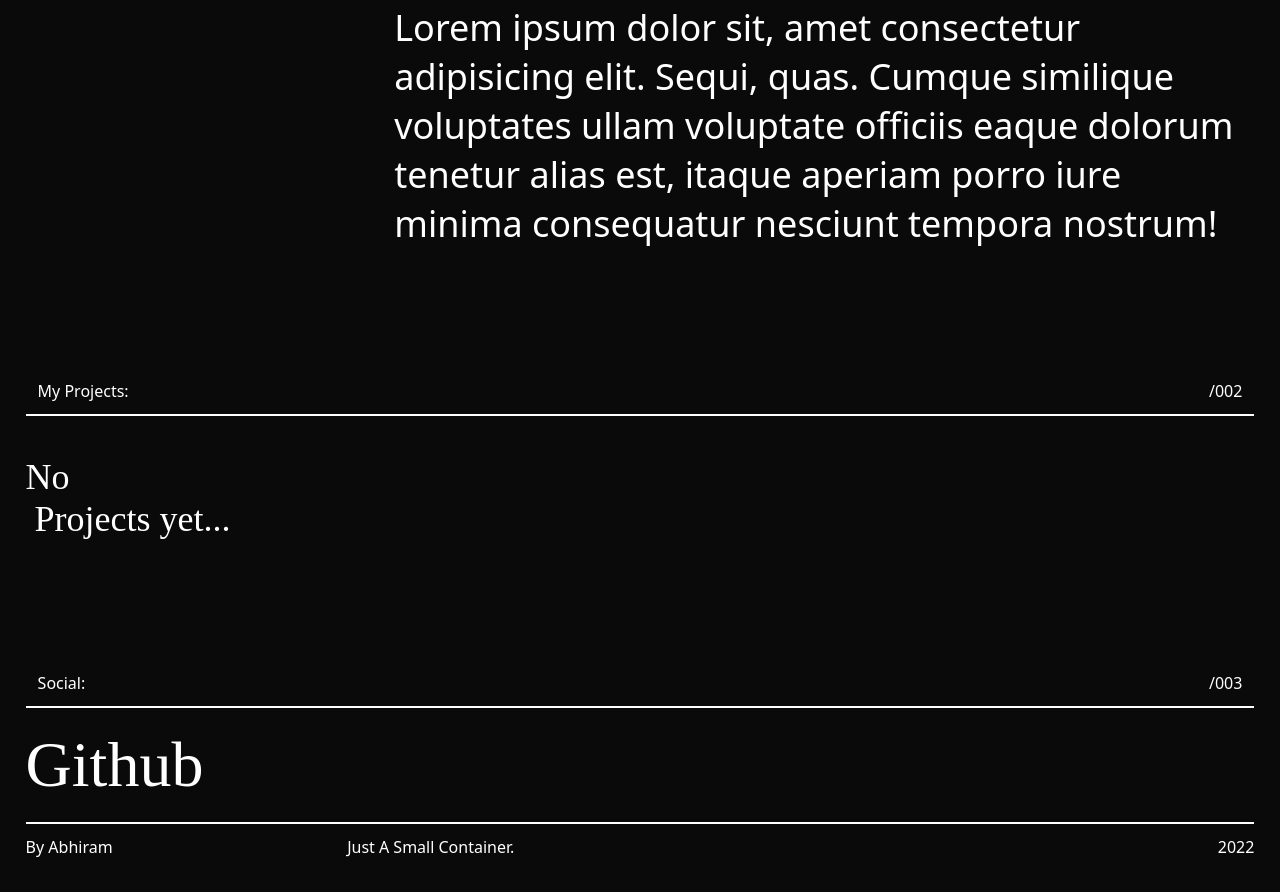
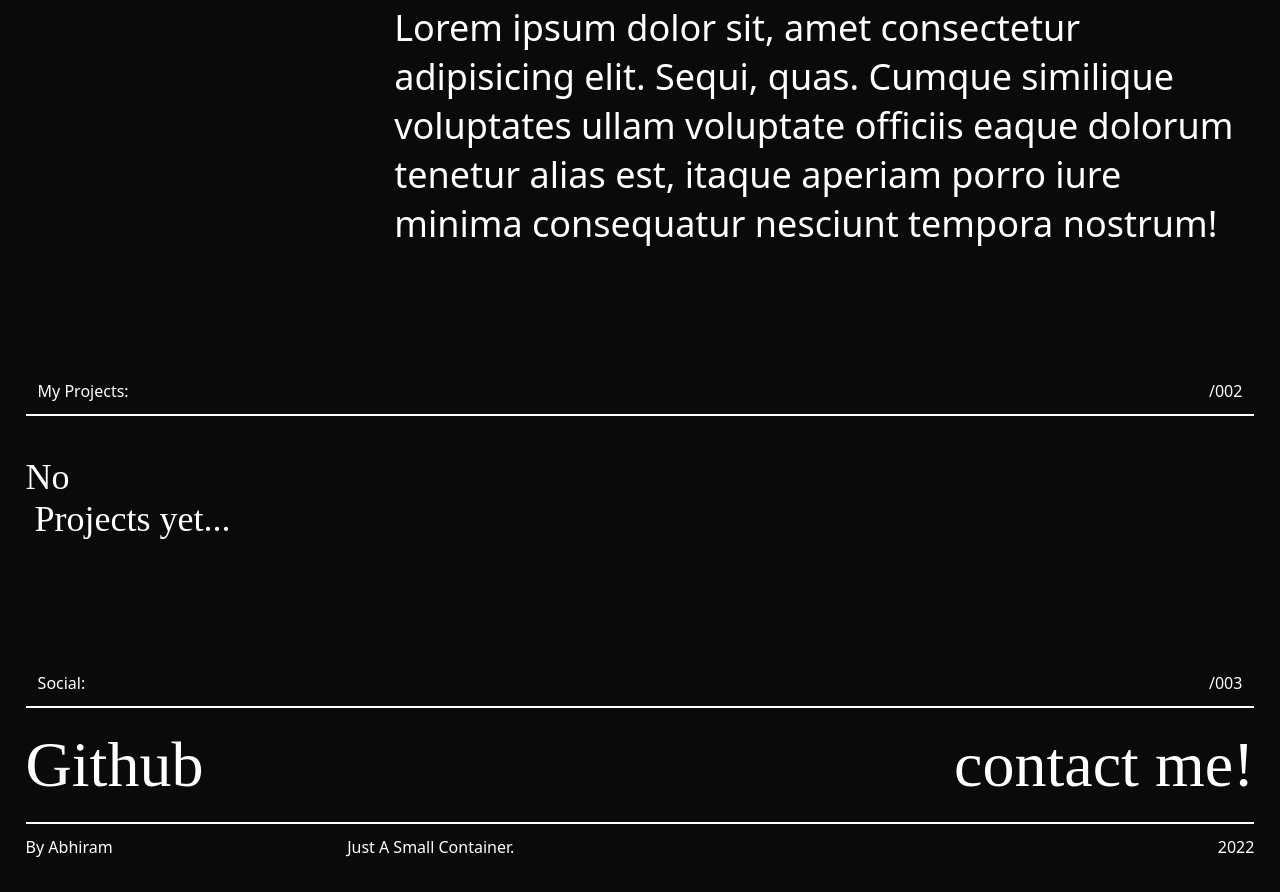
Before and after one commit to grim909/personal-site, a plain HTML site: page index.html in a window 1280 px wide. Shown: the part 1763-2655 px from the top of the page. Drawn offline with Linux system fonts and the light colour scheme.

Commit message:
added mail

```diff
--- a/index.html
+++ b/index.html
@@ -83,7 +83,7 @@
         <section class="socials">
             <div class="social-container">
                 <div class="social-id gh"><a href="https://github.com/grim909">Github</a></div>
-                <div class="social-id gm"><a href="mailto:nukala.abhiram122002@gmail.com"></a></div>
+                <div class="social-id gm"><a href="mailto:nukala.abhiram122002@gmail.com">contact me!</a></div>
             </div>
         </section>
         <div class="divider"></div>
```
